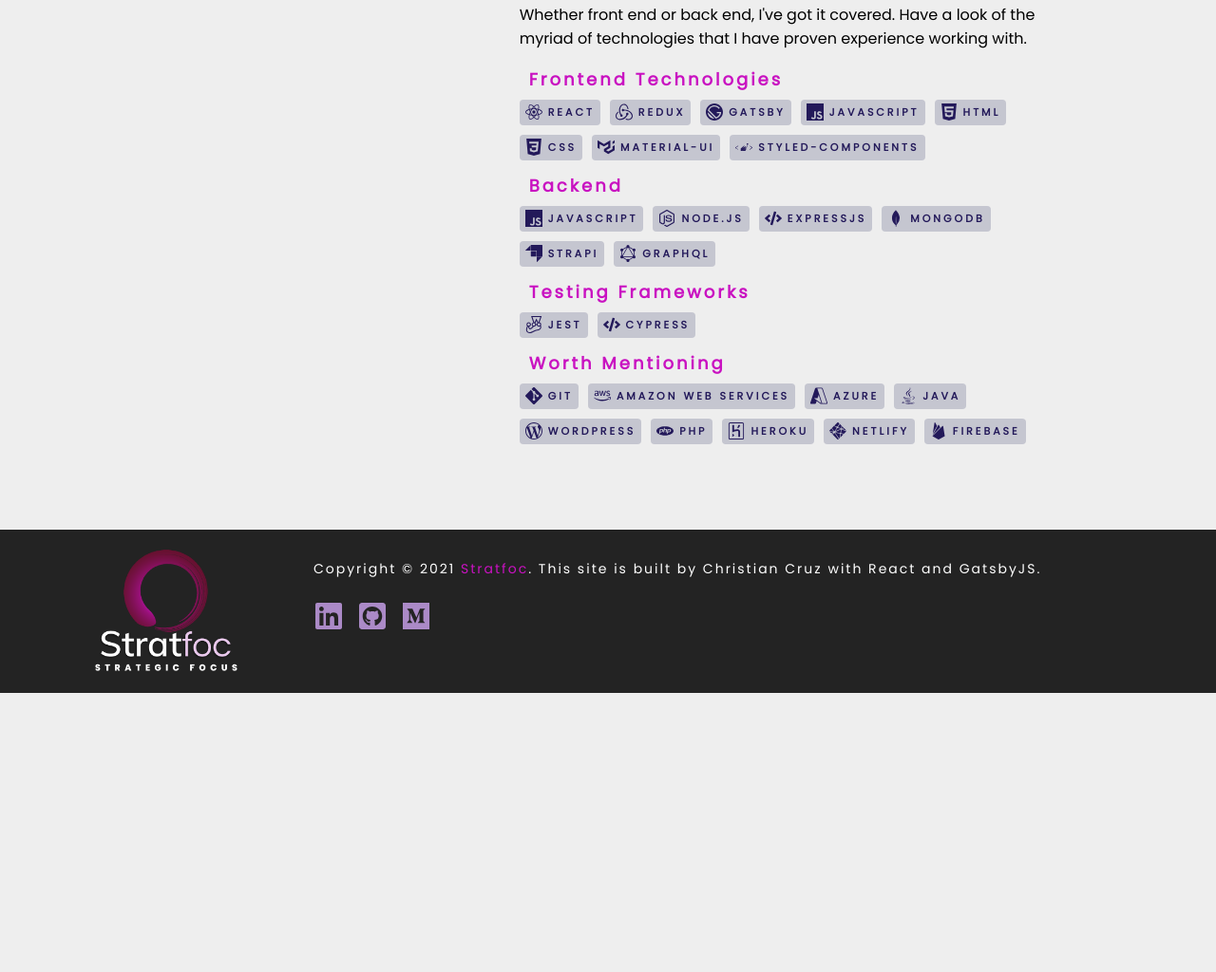
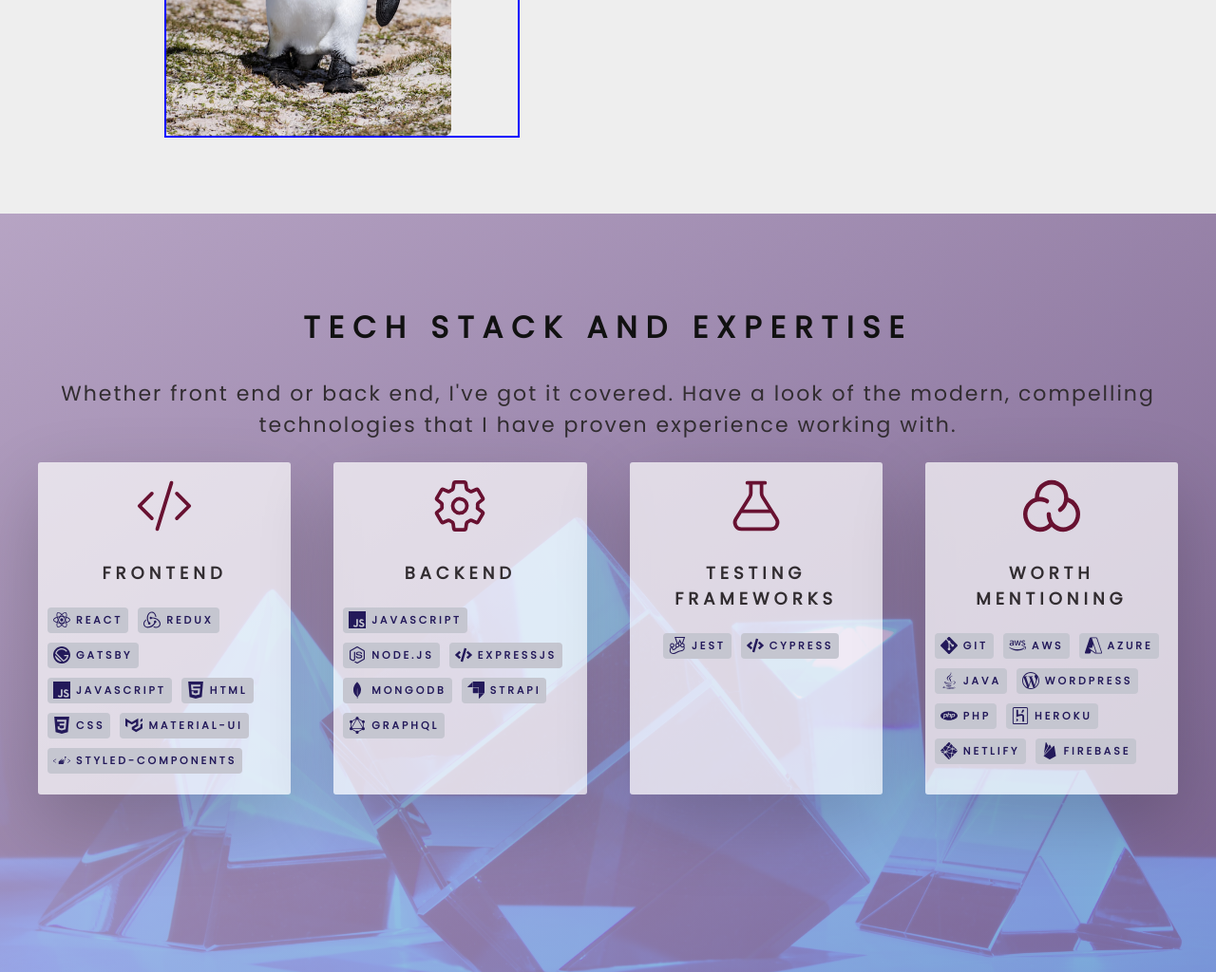
Before and after one commit to demiglace0505/stratfoc, a Gatsby site: page /about in a window 1280 px wide. Shown: the part 575-1599 px from the top of the page at 95% size. Before the commit the page ends 1305 px from the top, so only its background shows below. Built offline with nearby package versions, Linux system fonts and the light colour scheme; Gatsby itself is replaced by a stand-in of ours.

Commit message:
redesigned tech stack

```diff
--- a/src/components/TechStackIcons.js
+++ b/src/components/TechStackIcons.js
@@ -2,6 +2,7 @@
 import styled from "styled-components"
 
 import { colors, backgrounds } from "../theme/colors.js"
+import { animations } from "../theme/animations.js"
 
 const StackGroupContainer = styled.div`
   display: flex;
@@ -17,6 +18,13 @@
   border-radius: 0.4rem;
   margin-right: 1rem;
   margin-bottom: 1rem;
+  transition: ${animations.hover};
+
+  &:hover {
+    transform: scale(1.1);
+    background-color: ${colors.colorAccent1};
+    color: ${colors.colorWhite};
+  }
 `
 
 const StackIcon = styled.span`
--- a/src/constants/techStack.js
+++ b/src/constants/techStack.js
@@ -22,7 +22,7 @@
   SiHeroku,
   SiNetlify,
   SiFirebase,
-  SiJest
+  SiJest,
 } from "react-icons/si"
 
 import { FaCode } from "react-icons/fa"
@@ -126,7 +126,7 @@
   },
   {
     id: 3,
-    name: "amazon web services",
+    name: "aws",
     icon: <SiAmazonaws></SiAmazonaws>,
     url: "https://aws.amazon.com/",
   },
--- a/src/pages/about.js
+++ b/src/pages/about.js
@@ -1,83 +1,17 @@
 import React from "react"
 import styled from "styled-components"
-import { StaticImage } from "gatsby-plugin-image"
 
 import Seo from "../components/seo.js"
-import { colors } from "../theme/colors.js"
-import { frontend, backend, misc, testing } from "../constants/techStack.js"
-import AnimatedHeader from "../components/AnimatedHeader.js"
-import TechStackIcons from "../components/TechStackIcons.js"
-import Header from "../components/Header.js"
-import Subheader from "../components/Subheader.js"
-
-const AboutGrid = styled.main`
-  min-height: calc(100vh - 7rem);
-  display: grid;
-  padding: 8rem;
-  grid-template-columns: repeat(12, 1fr);
-  align-items: center;
-  height: 100%;
-`
-
-const AvatarContainer = styled.div`
-  grid-row: 1/1;
-  grid-column: 2/6;
-  height: 100%;
-`
-
-const ContentContainer = styled.article`
-  align-self: stretch;
-  grid-row: 1/1;
-  grid-column: 6/12;
-`
+import AboutSelf from "../sections/AboutSelf.js"
+import TechStack from "../sections/TechStack.js"
 
 const About = () => {
   return (
-    <AboutGrid>
+    <div>
       <Seo title="About" />
-      <AvatarContainer>
-        <StaticImage
-          src="../assets/images/profile_picture.jpg"
-          width={300}
-          layout="constrained"
-          alt="Profile picture"
-          placeholder="dominantColor"
-          imgClassName="about-profilePicture"
-        />
-      </AvatarContainer>
-      <ContentContainer>
-        <AnimatedHeader>Serialize Yourself.</AnimatedHeader>
-        <p>
-          My name is Christian Cruz, and I am based in the Philippines. After I
-          graduated with a Bachelor's degree in Engineering, I worked hard to
-          learn fullstack javascript development. I am very much eager to learn
-          more through hands-on experience and projects.
-        </p>
-        <p>
-          The philosophy that encompasses all my works is "Strategic Focus". It
-          is with this mantra that I am able to motivate myself to strive for
-          greatness, to recognize my passions, and to serialize my goals.
-        </p>
-        <p>
-          I am also a technology geek, and I love the newest hot stuff about
-          technology. My hobbies include playing video games and mindlessly
-          getting lost in the internet.
-        </p>
-        <Header>Tech Stack and Expertise</Header>
-        <p>
-          Whether front end or back end, I've got it covered. Have a look of the
-          myriad of technologies that I have proven experience working with.
-        </p>
-        <Subheader>Frontend Technologies</Subheader>
-        <TechStackIcons array={frontend} />
-        <Subheader>Backend</Subheader>
-        <TechStackIcons array={backend} />
-        <Subheader>Testing Frameworks</Subheader>
-        <TechStackIcons array={testing} />
-        <Subheader>Worth Mentioning</Subheader>
-        <TechStackIcons array={misc} />
-      </ContentContainer>
-    </AboutGrid>
+      <AboutSelf />
+      <TechStack />
+    </div>
   )
 }
 
--- /dev/null
+++ b/src/sections/AboutSelf.js
@@ -0,0 +1,69 @@
+import React from "react"
+import styled from "styled-components"
+import { StaticImage } from "gatsby-plugin-image"
+
+import AnimatedHeader from "../components/AnimatedHeader.js"
+
+const AboutSelfContainer = styled.main`
+  min-height: calc(100vh - 7rem);
+  display: grid;
+  padding: 8rem;
+  grid-template-columns: repeat(12, 1fr);
+  align-items: center;
+  height: 100%;
+`
+
+const AvatarContainer = styled.div`
+  display: flex;
+  grid-row: 1/1;
+  grid-column: 2/6;
+  height: 100%;
+  border: 2px solid blue;
+`
+
+const ContentContainer = styled.article`
+  align-self: stretch;
+  grid-row: 1/1;
+  grid-column: 6/12;
+`
+
+const AboutSelf = () => {
+  return (
+    <div>
+      <AboutSelfContainer>
+        <AvatarContainer>
+          <StaticImage
+            src="../assets/images/profile_picture.jpg"
+            width={300}
+            layout="constrained"
+            alt="Profile picture"
+            placeholder="dominantColor"
+            imgClassName="about-profilePicture"
+          />
+          help
+        </AvatarContainer>
+        <ContentContainer>
+          <AnimatedHeader>Serialize Yourself.</AnimatedHeader>
+          <p>
+            My name is Christian Cruz, and I am based in the Philippines. After
+            I graduated with a Bachelor's degree in Engineering, I worked hard
+            to learn fullstack javascript development. I am very much eager to
+            learn more through hands-on experience and projects.
+          </p>
+          <p>
+            The philosophy that encompasses all my works is "Strategic Focus".
+            It is with this mantra that I am able to motivate myself to strive
+            for greatness, to recognize my passions, and to serialize my goals.
+          </p>
+          <p>
+            I am also a technology geek, and I love the newest hot stuff about
+            technology. My hobbies include playing video games and mindlessly
+            getting lost in the internet.
+          </p>
+        </ContentContainer>
+      </AboutSelfContainer>
+    </div>
+  )
+}
+
+export default AboutSelf
--- /dev/null
+++ b/src/sections/TechStack.js
@@ -0,0 +1,145 @@
+import React from "react"
+import styled from "styled-components"
+import { rgba } from "polished"
+import { BsCodeSlash } from "react-icons/bs"
+import { IoFlaskOutline } from "react-icons/io5"
+import { IoSettingsOutline } from "react-icons/io5"
+import { SiSonarcloud } from "react-icons/si"
+
+import techBackground from "../assets/images/techBackground.jpg"
+import { colors, backgrounds } from "../theme/colors.js"
+import { shadows } from "../theme/shadows.js"
+import { animations } from "../theme/animations.js"
+import { frontend, backend, misc, testing } from "../constants/techStack.js"
+import TechStackIcons from "../components/TechStackIcons.js"
+// import Subheader from "../components/Subheader.js"
+
+const SectionContainer = styled.section`
+  min-height: 100vh;
+  padding: 9rem 4rem;
+  background-image: linear-gradient(
+      to right bottom,
+      ${rgba(backgrounds.bgContentLight, 0.8)},
+      ${rgba(colors.colorAccent2, 0.7)}
+    ),
+    url(${techBackground});
+  background-size: cover;
+`
+
+const TechStackContainer = styled.div`
+  display: grid;
+  align-items: center;
+  grid-template-columns: repeat(auto-fit, minmax(200px, 1fr));
+  grid-gap: 4.5rem;
+  /* background-color: red; */
+`
+
+// const Grid = styled.div`
+//   /* background-color: yellow; */
+//   padding: 2rem;
+//   max-width: 100%;
+//   display: grid;
+//   grid-template-columns: repeat(2, minmax(200px, 350px));
+//   grid-gap: 1rem;
+// `
+
+const Card = styled.div`
+  min-height: 35rem;
+  padding: 1rem;
+  /* background-color: red; */
+  background-color: ${rgba(colors.colorWhite, 0.7)};
+  border-radius: 0.3rem;
+  box-shadow: ${shadows.shadowLight};
+  transition: ${animations.hover};
+  display: flex;
+  flex-direction: column;
+  align-items: center;
+
+  &:hover {
+    transform: translateY(-1.5rem) scale(1.03);
+    box-shadow: ${shadows.shadowHard};
+  }
+`
+
+const CardIcon = styled.div`
+  font-size: 6rem;
+  /* margin-bottom: 0.2rem; */
+  color: ${colors.colorAccent1};
+`
+
+const Header = styled.h2`
+  font-size: 3.2rem;
+  font-weight: bold;
+  text-align: center;
+  padding: 0.6rem 1.2rem;
+  margin-bottom: 2rem;
+  letter-spacing: 0.9rem;
+  text-transform: uppercase;
+  color: ${colors.colorBlack};
+`
+
+const Subheader = styled.h3`
+  font-size: 2.2rem;
+  font-weight: 500;
+  text-align: center;
+  padding: 0.3rem 1rem;
+  margin-bottom: 2rem;
+  letter-spacing: 0.2rem;
+  color: ${colors.colorGrey5};
+`
+
+const CardHeader = styled.h4`
+  text-transform: uppercase;
+  font-size: 1.8rem;
+  font-weight: 600;
+  text-align: center;
+  padding: 0.3rem 1rem;
+  margin-bottom: 2rem;
+  letter-spacing: 0.5rem;
+  color: ${colors.colorGrey5};
+`
+
+const TechStack = () => {
+  return (
+    <SectionContainer>
+      <Header>Tech Stack and Expertise</Header>
+      <Subheader>
+        Whether front end or back end, I've got it covered. Have a look of the
+        modern, compelling technologies that I have proven experience working
+        with.
+      </Subheader>
+      <TechStackContainer>
+        <Card>
+          <CardIcon>
+            <BsCodeSlash></BsCodeSlash>
+          </CardIcon>
+          <CardHeader>Frontend</CardHeader>
+          <TechStackIcons array={frontend} />
+        </Card>
+        <Card>
+          <CardIcon>
+            <IoSettingsOutline></IoSettingsOutline>
+          </CardIcon>
+          <CardHeader>Backend</CardHeader>
+          <TechStackIcons array={backend} />
+        </Card>
+        <Card>
+          <CardIcon>
+            <IoFlaskOutline></IoFlaskOutline>
+          </CardIcon>
+          <CardHeader>Testing Frameworks</CardHeader>
+          <TechStackIcons array={testing} />
+        </Card>
+        <Card>
+          <CardIcon>
+            <SiSonarcloud></SiSonarcloud>
+          </CardIcon>
+          <CardHeader>Worth Mentioning</CardHeader>
+          <TechStackIcons array={misc} />
+        </Card>
+      </TechStackContainer>
+    </SectionContainer>
+  )
+}
+
+export default TechStack
--- a/src/theme/animations.js
+++ b/src/theme/animations.js
@@ -1,3 +1,3 @@
 export const animations = {
-  hover: "all 0.5s ease-out",
+  hover: "all 0.4s ease-out",
 }
--- a/src/theme/shadows.js
+++ b/src/theme/shadows.js
@@ -1,4 +1,5 @@
 export const shadows = {
-  shadowLight: "0 1rem 2rem rgba(0, 0, 0, 0.2)",
+  shadowLight: "0 3rem 8rem rgba(0, 0, 0, 0.2)",
   shadowMed: "0 1.5rem 4rem rgba(0,0,0,0.2)",
+  shadowHard: "0 1rem 2rem rgba(0,0,0,0.2)",
 }
```
Also changed, not shown: src/assets/images/techBackground.jpg (added).
